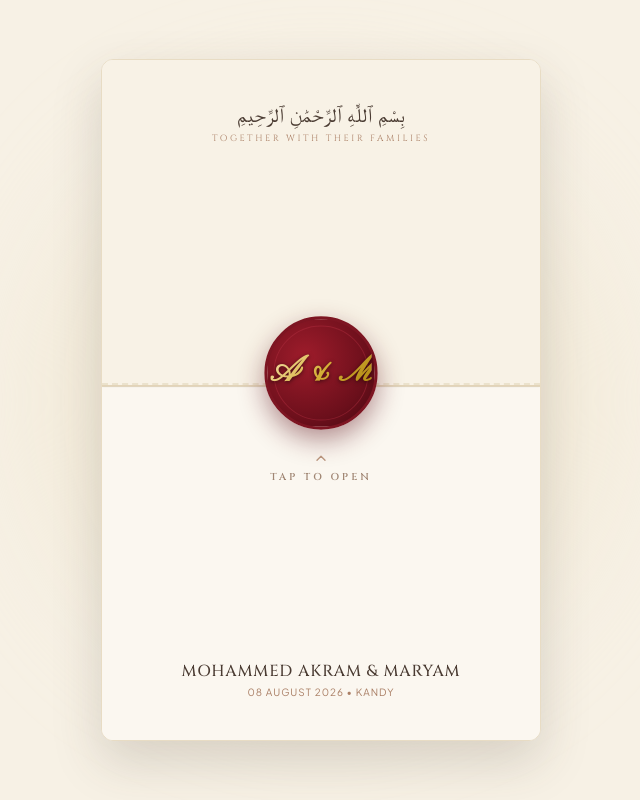
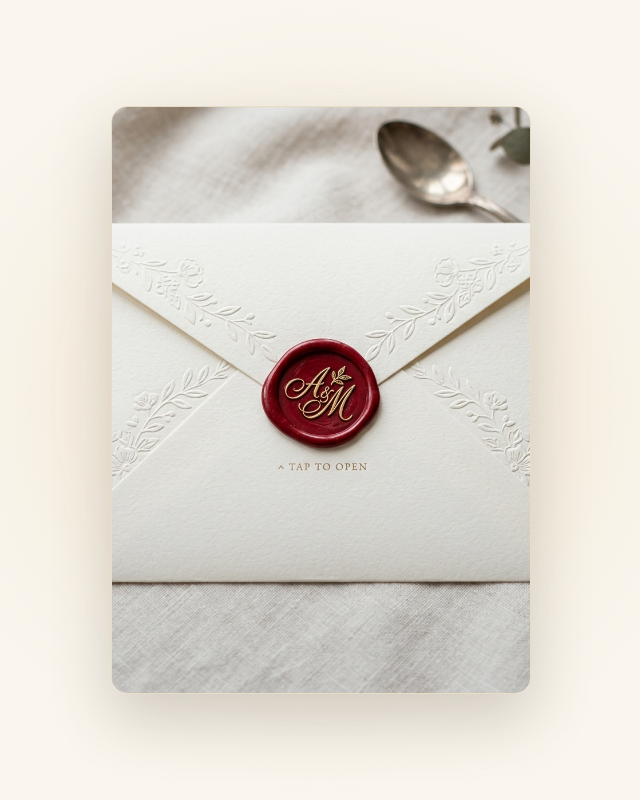
Before and after one commit to maryamnawas03/Wedding_Invitation, a Next.js app: page / in a window 1280 px wide. Shown: the whole page, without its empty margins (319-959 px from the left). Built offline with nearby package versions, Linux system fonts and the light colour scheme.

Commit message:
feat: integrate high resolution photorealistic 3D envelope card asset

```diff
--- a/src/components/OpeningEnvelope.tsx
+++ b/src/components/OpeningEnvelope.tsx
@@ -2,8 +2,7 @@
 
 import React, { useState } from "react";
 import { motion, AnimatePresence } from "framer-motion";
-import { ChevronUp } from "lucide-react";
-import { weddingData } from "@/data/weddingData";
+import Image from "next/image";
 
 interface OpeningEnvelopeProps {
   onOpen: () => void;
@@ -18,10 +17,10 @@ export const OpeningEnvelope: React.FC<OpeningEnvelopeProps> = ({ onOpen }) => {
     setIsOpen(true);
     onOpen();
 
-    // After flap unrolls and envelope slides down, unmount the overlay
+    // After unroll animation completes, unmount overlay screen
     setTimeout(() => {
       setIsDismissed(true);
-    }, 1400);
+    }, 1200);
   };
 
   if (isDismissed) return null;
@@ -30,109 +29,37 @@ export const OpeningEnvelope: React.FC<OpeningEnvelopeProps> = ({ onOpen }) => {
     <AnimatePresence>
       <motion.div
         initial={{ opacity: 1 }}
-        animate={isOpen ? { opacity: 0, y: 100 } : { opacity: 1, y: 0 }}
-        transition={{ duration: 1.4, ease: [0.16, 1, 0.3, 1] }}
-        className="fixed inset-0 z-50 flex items-center justify-center bg-[#F7F1E5] px-4 py-8 overflow-hidden select-none"
+        animate={
+          isOpen
+            ? { opacity: 0, scale: 1.08, pointerEvents: "none" }
+            : { opacity: 1, scale: 1 }
+        }
+        exit={{ opacity: 0 }}
+        transition={{ duration: 1.2, ease: [0.16, 1, 0.3, 1] }}
+        onClick={handleOpen}
+        className="fixed inset-0 z-50 flex items-center justify-center bg-[#FAF6EE] px-4 py-8 overflow-hidden select-none cursor-pointer"
       >
-        {/* Ambient soft glow background */}
-        <div className="absolute top-1/2 left-1/2 -translate-x-1/2 -translate-y-1/2 w-[550px] h-[550px] bg-[#EFE4CE]/60 rounded-full blur-3xl pointer-events-none" />
+        {/* Soft background light blur */}
+        <div className="absolute top-1/2 left-1/2 -translate-x-1/2 -translate-y-1/2 w-[600px] h-[600px] bg-[#EFE4CE]/50 rounded-full blur-3xl pointer-events-none" />
 
-        {/* 3D Envelope Wrapper */}
-        <div
-          onClick={handleOpen}
-          className="relative w-full max-w-[400px] sm:max-w-[440px] aspect-[1/1.55] bg-[#FDFBF7] rounded-xl shadow-[0_20px_50px_rgba(74,59,50,0.18)] border border-[#E8DCC4] flex flex-col justify-between p-6 sm:p-8 cursor-pointer overflow-hidden transform transition-transform duration-300 hover:scale-[1.01]"
-          style={{ perspective: "1200px" }}
+        {/* Photorealistic Envelope Container */}
+        <motion.div
+          whileHover={{ scale: 1.01 }}
+          whileTap={{ scale: 0.98 }}
+          transition={{ duration: 0.3 }}
+          className="relative w-full max-w-[380px] sm:max-w-[420px] aspect-[1/1.4] rounded-2xl overflow-hidden shadow-[0_25px_60px_rgba(74,59,50,0.22)] border border-[#E8DCC4]"
         >
-          {/* Embossed Floral Vine Borders (Left & Right) */}
-          <div className="absolute inset-y-0 left-3 w-8 bg-[radial-gradient(ellipse_at_center,_var(--tw-gradient-stops))] from-salmon-200/20 via-transparent to-transparent opacity-60 pointer-events-none" />
-          <div className="absolute inset-y-0 right-3 w-8 bg-[radial-gradient(ellipse_at_center,_var(--tw-gradient-stops))] from-salmon-200/20 via-transparent to-transparent opacity-60 pointer-events-none" />
+          <Image
+            src="/assets/wedding_envelope_cover.png"
+            alt="Akram & Maryam Wedding Envelope"
+            fill
+            priority
+            className="object-cover"
+          />
 
-          {/* Top Envelope Flap with 3D Flip */}
-          <motion.div
-            initial={false}
-            animate={isOpen ? { rotateX: -160, opacity: 0.3 } : { rotateX: 0 }}
-            transition={{ duration: 1.1, ease: [0.25, 1, 0.5, 1] }}
-            style={{ transformOrigin: "top center" }}
-            className="absolute top-0 left-0 right-0 h-[48%] bg-[#F8F2E6] border-b border-[#E3D4B8] shadow-sm z-20 flex flex-col items-center justify-end pb-4"
-          >
-            {/* Top flap triangular outline design */}
-            <div className="absolute inset-0 border-b-2 border-dashed border-[#D8C7A5]/40 clip-triangle" />
-          </motion.div>
-
-          {/* Bottom Flap Overlay */}
-          <div className="absolute bottom-0 left-0 right-0 h-[52%] bg-[#FBF7F0] border-t border-[#E8DCC4] z-10 clip-bottom-flap" />
-
-          {/* Header Monogram & Bismillah */}
-          <div className="relative z-30 text-center pt-2">
-            <p className="font-serif text-lg sm:text-xl text-brown-dark tracking-wide font-medium">
-              بِسْمِ ٱللَّٰهِ ٱلرَّحْمَٰنِ ٱلرَّحِيمِ
-            </p>
-            <p className="text-[9px] uppercase tracking-[0.28em] text-brown-400 font-cinzel mt-1">
-              Together with their families
-            </p>
-          </div>
-
-          {/* Center Red Wax Seal Button */}
-          <div className="relative z-30 flex flex-col items-center my-auto">
-            <motion.div
-              animate={
-                isOpen
-                  ? { scale: [1, 1.25, 0], rotate: 45, opacity: 0 }
-                  : { scale: [1, 1.04, 1] }
-              }
-              transition={
-                isOpen
-                  ? { duration: 0.8 }
-                  : { duration: 2.5, repeat: Infinity, ease: "easeInOut" }
-              }
-              className="relative flex items-center justify-center w-24 h-24 sm:w-28 sm:h-28 rounded-full shadow-[0_10px_25px_rgba(90,15,27,0.45)] cursor-pointer"
-              style={{
-                background:
-                  "radial-gradient(circle at 35% 35%, #9E1C2B 0%, #6B0F1B 65%, #420810 100%)",
-                border: "3px solid #7D1522",
-              }}
-            >
-              {/* Wax Seal Rim Detailing */}
-              <div className="absolute inset-1.5 rounded-full border border-[#B83244]/40 pointer-events-none" />
-
-              {/* Gold Stamped Initials Monogram A & M */}
-              <div className="text-center">
-                <span
-                  className="font-script text-3xl sm:text-4xl text-[#E8C278] drop-shadow-[0_1px_2px_rgba(0,0,0,0.6)] font-bold tracking-tight"
-                  style={{
-                    background: "linear-gradient(135deg, #F9E4B7 0%, #D4AF37 50%, #AA820A 100%)",
-                    WebkitBackgroundClip: "text",
-                    WebkitTextFillColor: "transparent",
-                  }}
-                >
-                  A & M
-                </span>
-              </div>
-            </motion.div>
-
-            {/* Pulsing TAP TO OPEN Label & Upward Chevron (matching user image) */}
-            <motion.div
-              animate={{ y: [0, -5, 0], opacity: [0.6, 1, 0.6] }}
-              transition={{ duration: 2, repeat: Infinity, ease: "easeInOut" }}
-              className="flex flex-col items-center gap-1 mt-6 text-brown-400"
-            >
-              <ChevronUp className="w-4 h-4 text-brown-400" />
-              <span className="font-cinzel text-[10px] uppercase tracking-[0.3em] font-semibold text-[#8C6D58]">
-                TAP TO OPEN
-              </span>
-            </motion.div>
-          </div>
-
-          {/* Bottom Card Footer Info */}
-          <div className="relative z-30 text-center pb-2">
-            <h2 className="font-cinzel text-sm sm:text-base text-brown-dark font-medium uppercase tracking-wider">
-              {weddingData.groomName} & {weddingData.brideName}
-            </h2>
-            <p className="text-[10px] font-sans text-brown-400 tracking-widest uppercase mt-0.5">
-              {weddingData.displayDate} • {weddingData.venue.city}
-            </p>
-          </div>
-        </div>
+          {/* Interactive Click Ripple Layer */}
+          <div className="absolute inset-0 bg-gradient-to-t from-black/20 via-transparent to-transparent opacity-40 hover:opacity-20 transition-opacity" />
+        </motion.div>
       </motion.div>
     </AnimatePresence>
   );
```
Also changed, not shown: public/assets/wedding_envelope_cover.png (added).
